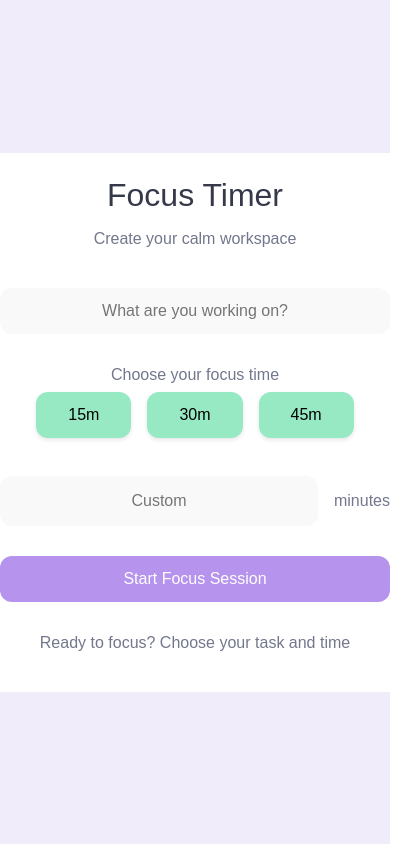
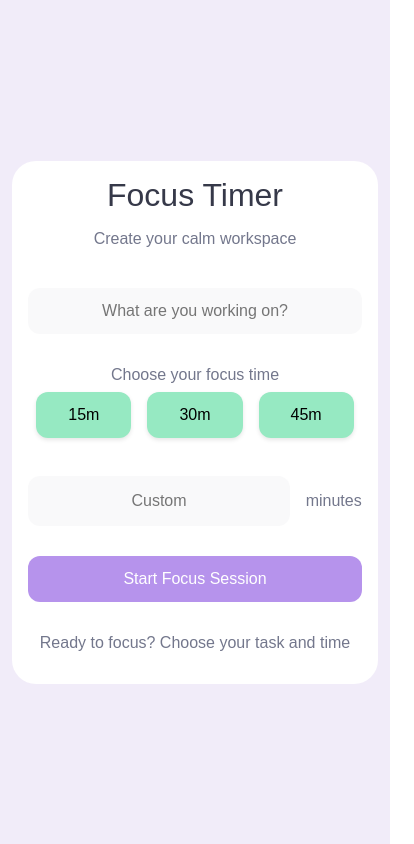
Before and after one commit to VDominik/focusTimer, an Angular app: page / in a window 390 px wide. Shown: the whole page, 414 px wide, since content can reach past the window. Built offline with nearby package versions, Linux system fonts and the light colour scheme.

Commit message:
Refactor timer component layout and styles for better responsiveness

```diff
--- a/src/app/components/countdown-component/countdown-component.scss
+++ b/src/app/components/countdown-component/countdown-component.scss
@@ -4,6 +4,10 @@
   padding: 24px;
   max-width: 28rem;
   width: 100%;
+
+  @media (max-width: 600px) {
+    width: auto;
+  }
 
   .countdown {
     display: flex;
--- a/src/app/components/timer-component/timer-component.html
+++ b/src/app/components/timer-component/timer-component.html
@@ -10,8 +10,9 @@
       name="focus-time"
       [(ngModel)]="workTitle"
     />
+    <div class="input-times">
+      <p>Choose your focus time</p>
       <div class="input-buttons">
-      <p>Choose your focus time</p>
         <button
           class="focus-time-button"
           [class.isActive]="focusTime() === 15 && !customFocusTime()"
@@ -34,6 +35,7 @@
           45m
         </button>
       </div>
+    </div>
     <div class="input-custom">
       <input
         type="number"
--- a/src/app/components/timer-component/timer-component.scss
+++ b/src/app/components/timer-component/timer-component.scss
@@ -4,6 +4,11 @@
   padding: 24px;
   max-width: 28rem;
   width: 100%;
+
+  @media (max-width: 600px) {
+    padding: 16px;
+    width: auto;
+  }
 
   .headings {
     display: flex;
@@ -65,7 +70,7 @@
       }
     }
 
-    .input-buttons {
+    .input-times {
       p {
         font-size: 1rem;
         color: #73778c;
@@ -73,6 +78,11 @@
         margin-bottom: 0;
         text-align: center;
       }
+    }
+
+    .input-buttons {
+      display: flex;
+
       button {
         background-color: #96e9c2;
         border: none;
```
Lines whose indentation alone changed are shown as unchanged.
